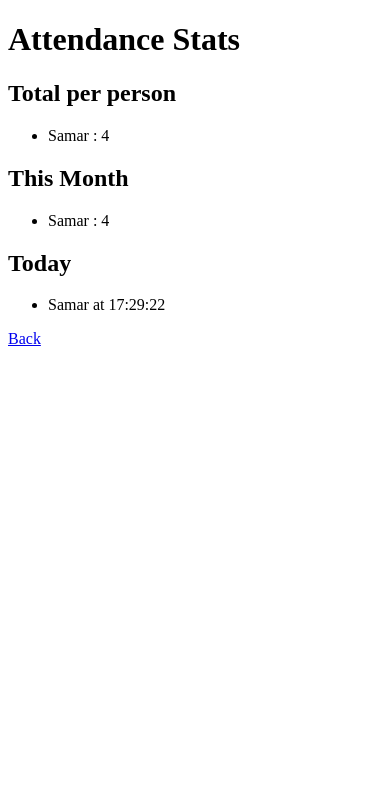
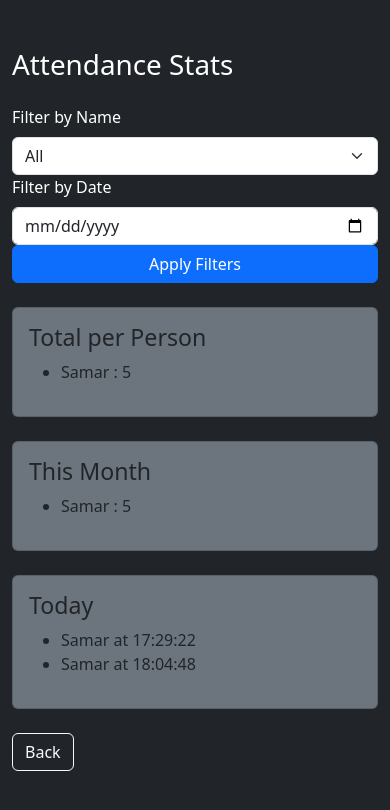
Before and after one commit to Nightshade23x/Attendance-Project, a Flask app: page /stats in a window 390 px wide. Shown: the top 810 px of the page. Run offline with Flask 3, Linux system fonts and the light colour scheme.

Commit message:
added in borwser support

```diff
--- a/app.py
+++ b/app.py
@@ -1,9 +1,13 @@
-from flask import Flask, render_template
+from flask import Flask, render_template, request, Response
 import csv
 from datetime import datetime
 from collections import defaultdict
+import cv2
+from deepface import DeepFace
+import os
 
 app = Flask(__name__)
+
 
 def csv_exists(filename):
     try:
@@ -44,6 +48,74 @@ def calculate_stats(records):
 
     return total_per_person, monthly_entries, today_entries
 
+
+def mark_attendance(name):
+    if not os.path.exists("attendance.csv"):
+        with open("attendance.csv", "w", newline="") as f:
+            writer = csv.writer(f)
+            writer.writerow(["Name", "Date", "Time"])
+
+    now = datetime.now()
+    date_str = now.strftime("%Y-%m-%d")
+    time_str = now.strftime("%H:%M:%S")
+
+    with open("attendance.csv", "a", newline="") as f:
+        writer = csv.writer(f)
+        writer.writerow([name, date_str, time_str])
+
+    print(f"[LOGGED] {name} at {date_str} {time_str}")
+
+
+last_logged = {}   # global for the flask webcam session
+
+
+
+
+def gen_frames():
+    cam = cv2.VideoCapture(0)
+
+    while True:
+        success, frame = cam.read()
+        if not success:
+            break
+
+
+        try:
+            result = DeepFace.verify(
+                img1_path=frame,
+                img2_path="known/Samar.jpg",
+                enforce_detection=False
+            )
+
+            if result["verified"]:
+                name = "Samar"
+            else:
+                name = "Unknown"
+
+        except:
+            name = "Unknown"
+
+
+        now_minute = datetime.now().strftime("%H:%M")
+
+        if name == "Samar":
+            if "Samar" not in last_logged or last_logged["Samar"] != now_minute:
+                mark_attendance("Samar")
+                last_logged["Samar"] = now_minute
+
+
+        color = (0, 255, 0) if name != "Unknown" else (0, 0, 255)
+        cv2.putText(frame, name, (20, 50),
+                    cv2.FONT_HERSHEY_SIMPLEX, 1.2, color, 2)
+
+
+        ret, buffer = cv2.imencode('.jpg', frame)
+        frame = buffer.tobytes()
+
+        yield (b'--frame\r\n'
+               b'Content-Type: image/jpeg\r\n\r\n' + frame + b'\r\n')
+
+
 @app.route("/")
 def home():
     return render_template("home.html")
@@ -51,14 +123,38 @@ def home():
 @app.route("/stats")
 def stats():
     records = load_attendance()
-    total_per_person, monthly_entries, today_entries = calculate_stats(records)
+
+    selected_name = request.args.get("name", "")
+    selected_date = request.args.get("date", "")
+
+    filtered = []
+    for r in records:
+        if selected_name and r["Name"] != selected_name:
+            continue
+        if selected_date and r["Date"] != selected_date:
+            continue
+        filtered.append(r)
+
+    total, monthly, today = calculate_stats(filtered)
+    names = sorted(set(r["Name"] for r in records))
 
     return render_template(
         "stats.html",
-        total=total_per_person,
-        monthly=monthly_entries,
-        today=today_entries
+        total=total,
+        monthly=monthly,
+        today=today,
+        names=names,
+        selected_name=selected_name,
+        selected_date=selected_date
     )
+
+@app.route("/video_feed")
+def video_feed():
+    return Response(gen_frames(), mimetype="multipart/x-mixed-replace; boundary=frame")
+
+@app.route("/live")
+def live():
+    return render_template("live.html")
 
 if __name__ == "__main__":
     app.run(debug=True)
--- a/attendance.csv
+++ b/attendance.csv
@@ -6,3 +6,4 @@ Samar,2025-12-02,18:32:00
 Samar,2025-12-02,18:34:07
 Samar,2025-12-04,17:39:00
 Samar,2025-12-07,17:29:22
+Samar,2025-12-07,18:04:48
--- a/templates/stats.html
+++ b/templates/stats.html
@@ -1,30 +1,78 @@
 <!DOCTYPE html>
 <html>
-  <body>
-    <h1>Attendance Stats</h1>
+<head>
+    <title>Attendance Stats</title>
+    <link href="https://cdn.jsdelivr.net/npm/bootstrap@5.3.2/dist/css/bootstrap.min.css" rel="stylesheet" />
+</head>
 
-    <h2>Total per person</h2>
+<body class="bg-dark text-white">
+
+<div class="container mt-5">
+
+    <h1 class="mb-4">Attendance Stats</h1>
+
+    <!-- FILTER FORM -->
+    <form method="get" action="/stats" class="mb-4">
+        <div class="row">
+
+            <div class="col-md-4">
+                <label class="form-label">Filter by Name</label>
+                <select name="name" class="form-select">
+                    <option value="">All</option>
+                    {% for n in names %}
+                        <option value="{{ n }}" {% if n == selected_name %}selected{% endif %}>{{ n }}</option>
+                    {% endfor %}
+                </select>
+            </div>
+
+            <div class="col-md-4">
+                <label class="form-label">Filter by Date</label>
+                <input type="date" name="date" value="{{ selected_date }}" class="form-control">
+            </div>
+
+            <div class="col-md-4 d-flex align-items-end">
+                <button type="submit" class="btn btn-primary w-100">Apply Filters</button>
+            </div>
+
+        </div>
+    </form>
+
+    <!-- STATS CARDS -->
+    <div class="card bg-secondary mb-4">
+        <div class="card-body">
+            <h3>Total per Person</h3>
             <ul>
                 {% for name, count in total.items() %}
                 <li>{{ name }} : {{ count }}</li>
                 {% endfor %}
             </ul>
+        </div>
+    </div>
 
-    <h2>This Month</h2>
+    <div class="card bg-secondary mb-4">
+        <div class="card-body">
+            <h3>This Month</h3>
             <ul>
                 {% for name, count in monthly.items() %}
                 <li>{{ name }} : {{ count }}</li>
                 {% endfor %}
             </ul>
+        </div>
+    </div>
 
-    <h2>Today</h2>
+    <div class="card bg-secondary mb-4">
+        <div class="card-body">
+            <h3>Today</h3>
             <ul>
                 {% for entry in today %}
                 <li>{{ entry["Name"] }} at {{ entry["Time"] }}</li>
-
                 {% endfor %}
             </ul>
+        </div>
+    </div>
 
-    <a href="/">Back</a>
+    <a href="/" class="btn btn-outline-light">Back</a>
+</div>
+
 </body>
 </html>
```
Also changed, not shown: templates/home.html (+15 -4 lines), templates/live.html (added, +18 -0 lines). Lines whose indentation alone changed are shown as unchanged.
